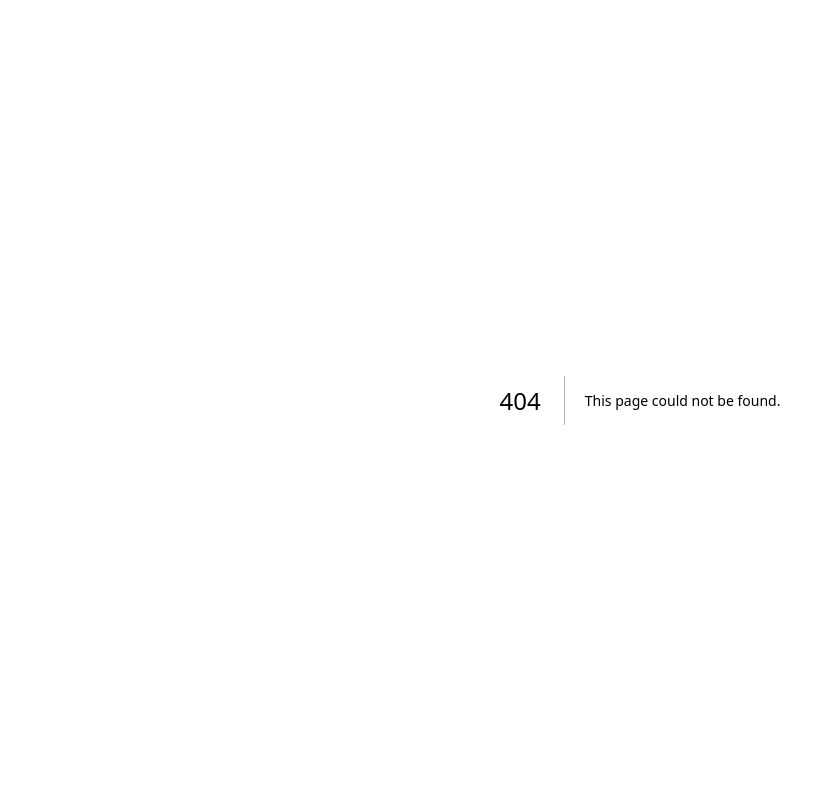
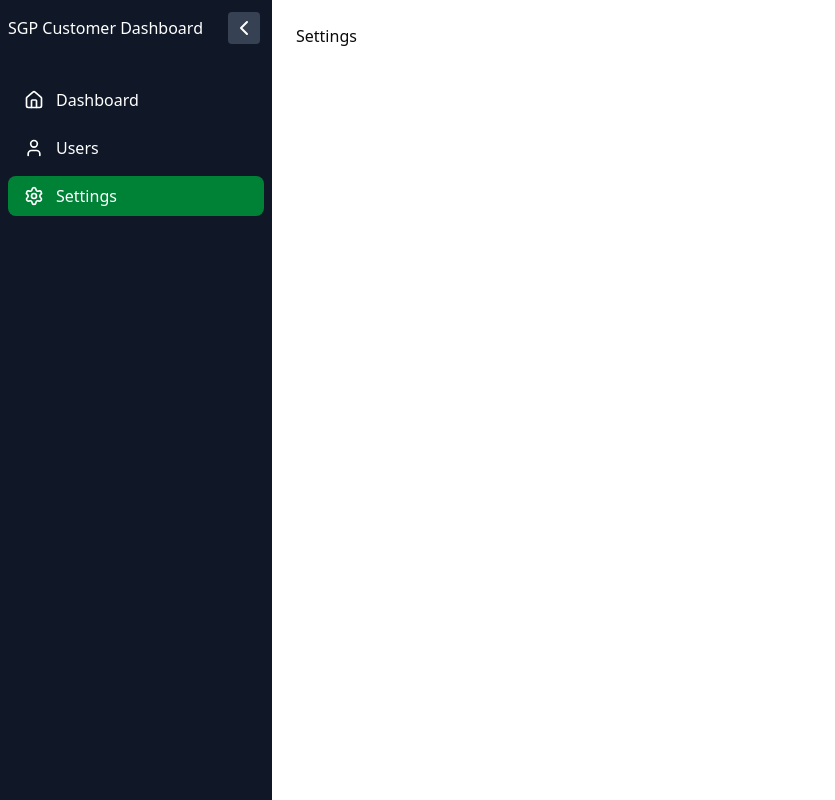
Before and after one commit to Super-Green-Plantation/Super-Green-Web, a Next.js app: page /dashboard/settings in a window 1280 px wide. Before the commit this address had no page. Shown: the whole page, without its empty margins (0-835 px from the left). Built offline with nearby package versions, Linux system fonts and the light colour scheme.

Commit message:
create dashboard side bar

```diff
--- /dev/null
+++ b/app/dashboard/components/Sidebar.tsx
@@ -0,0 +1,65 @@
+"use client";
+
+import { ChevronLeft, ChevronRight, Home, Settings, User } from "lucide-react";
+import Link from "next/link";
+import { usePathname } from "next/navigation";
+import { useState } from "react";
+
+const menuItems = [
+  { name: "Dashboard", href: "/dashboard", icon: Home },
+  { name: "Users", href: "/dashboard/users", icon: User },
+  { name: "Settings", href: "/dashboard/settings", icon: Settings },
+];
+
+export default function Sidebar() {
+  const pathname = usePathname();
+  const [collapsed, setCollapsed] = useState(false);
+
+  return (
+    <aside
+      className={`h-screen bg-gray-900 text-white transition-all duration-300
+        ${collapsed ? "w-18" : "w-68"}
+      `}
+    >
+      <div className="flex justify-between items-center">
+        {!collapsed && <h2 className="mx-2">SGP Customer Dashboard</h2>}
+
+        {/* Toggle */}
+        <div className="flex justify-end p-3">
+          <button
+            onClick={() => setCollapsed(!collapsed)}
+            className="bg-gray-700 p-1 rounded"
+          >
+            {collapsed ? <ChevronRight /> : <ChevronLeft />}
+          </button>
+        </div>
+      </div>
+
+      {/* Menu */}
+      <nav className="mt-6">
+        <ul className="space-y-2">
+          {menuItems.map(({ name, href, icon: Icon }) => {
+            const isActive = pathname === href;
+
+            return (
+              <li key={href}>
+                <Link
+                  href={href}
+                  className={`
+                    flex items-center gap-3
+                    px-4 py-2 mx-2 rounded-md transition
+                    ${collapsed ? "justify-center" : "justify-start"}
+                    ${isActive ? "bg-green-700" : "hover:bg-green-800"}
+                  `}
+                >
+                  <Icon className="w-5 h-5" />
+                  {!collapsed && <span>{name}</span>}
+                </Link>
+              </li>
+            );
+          })}
+        </ul>
+      </nav>
+    </aside>
+  );
+}
--- /dev/null
+++ b/app/dashboard/layout.tsx
@@ -0,0 +1,16 @@
+import Sidebar from "./components/Sidebar";
+
+export default function DashboardLayout({
+  children,
+}: {
+  children: React.ReactNode;
+}) {
+  return (
+    <div className="flex">
+      <Sidebar />
+      <main className="flex-1 p-6">
+        {children}
+      </main>
+    </div>
+  );
+}
--- /dev/null
+++ b/app/dashboard/settings/page.tsx
@@ -0,0 +1,9 @@
+import React from 'react'
+
+const page = () => {
+  return (
+    <div>Settings</div>
+  )
+}
+
+export default page
--- /dev/null
+++ b/app/dashboard/users/page.tsx
@@ -0,0 +1,9 @@
+import React from 'react'
+
+const page = () => {
+  return (
+    <div>User</div>
+  )
+}
+
+export default page
```
